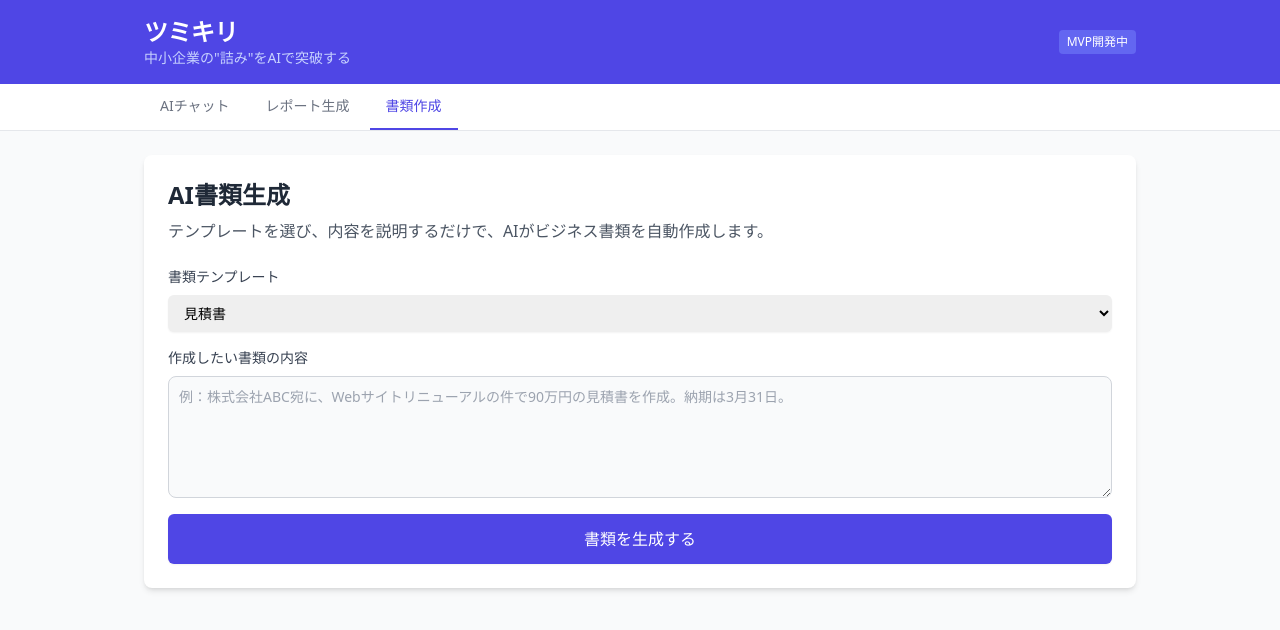
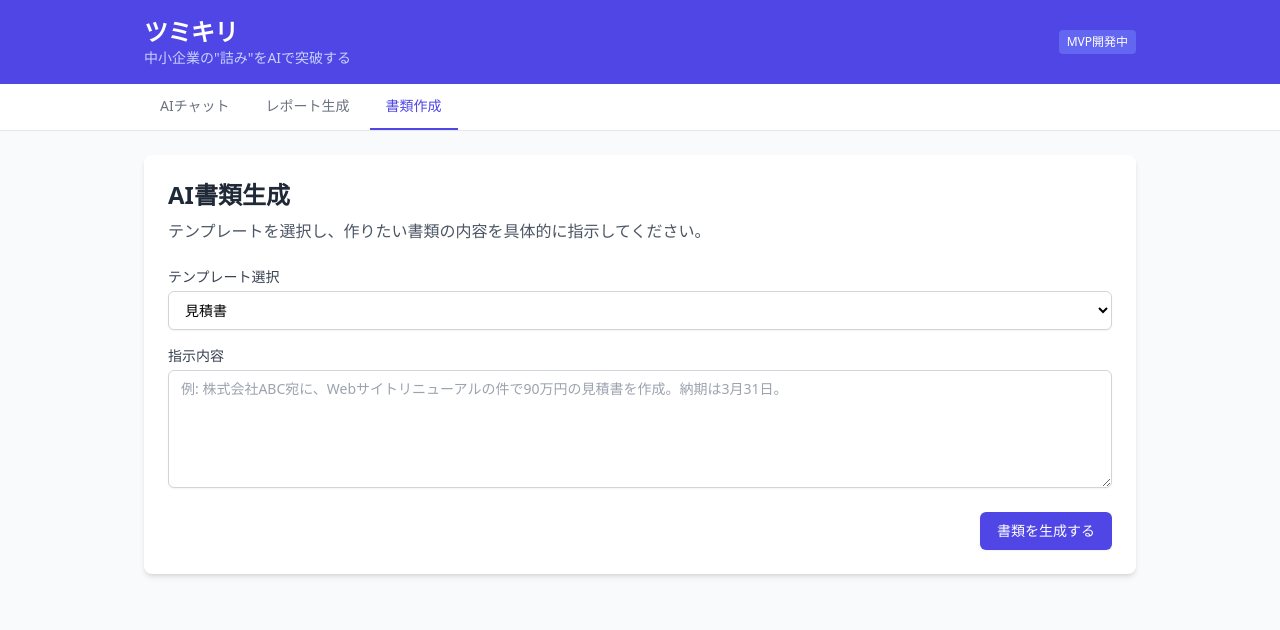
Before and after one commit to mokaland/toppa-inc, a React (Vite) app: page / in a window 1280 px wide. Both pictures are taken after a click on the button "書類作成". Shown: the top 630 px of the page. Built offline with nearby package versions, Linux system fonts and the light colour scheme.

Commit message:
[Tech Lead] DocumentGeneratorのエラーハンドリングを強化

```diff
--- a/src/components/DocumentGenerator.tsx
+++ b/src/components/DocumentGenerator.tsx
@@ -2,42 +2,75 @@ import { useState, useCallback } from 'react';
 
 const API_URL = 'https://us-central1-gen-lang-client-0841897546.cloudfunctions.net/toppa_app_api';
 
+/**
+ * AI書類生成コンポーネント
+ * テンプレートと自然言語の指示に基づき、APIを呼び出して書類を生成します。
+ */
 const DocumentGenerator = () => {
   const [template, setTemplate] = useState('quotation');
   const [description, setDescription] = useState('');
   const [document, setDocument] = useState('');
   const [loading, setLoading] = useState(false);
-  const [error, setError] = useState('');
+  const [error, setError] = useState<string | null>(null);
 
   const generate = useCallback(async () => {
+    // フロントエンドでのバリデーション
     if (!description.trim()) {
-      setError('指示を入力してください');
+      setError('指示内容を入力してください。');
       return;
     }
+
+    // 状態の初期化
     setLoading(true);
-    setError('');
+    setError(null);
     setDocument('');
 
     try {
-      const res = await fetch(API_URL, {
+      const response = await fetch(API_URL, {
         method: 'POST',
-        headers: { 'Content-Type': 'application/json' },
-        body: JSON.stringify({ action: 'document', template, description }),
+        headers: {
+          'Content-Type': 'application/json',
+        },
+        body: JSON.stringify({
+          action: 'document',
+          template,
+          description,
+        }),
       });
-      const data = await res.json();
 
-      if (!res.ok) {
-        throw new Error(data.error || 'サーバーエラーが発生しました。');
+      // HTTPステータスコードが200番台でない場合のエラーハンドリング
+      if (!response.ok) {
+        let errorMessage;
+        try {
+          // まずJSONとしてエラーレスポンスの解析を試みる
+          const errorData = await response.json();
+          errorMessage = errorData.error || errorData.message || 'サーバーからエラーが返されましたが、詳細メッセージがありません。';
+        } catch (jsonError) {
+          // JSONの解析に失敗した場合（例: 502 Bad GatewayでHTMLが返るなど）
+          errorMessage = 'サーバーとの通信に失敗しました。レスポンスが不正です。';
+        }
+        // 最終的なエラーメッセージを組み立ててスローする
+        throw new Error(`${errorMessage} (ステータス: ${response.status})`);
       }
 
+      const data = await response.json();
+
+      // 成功レスポンスだが、期待したデータが含まれていない場合
       if (data.document) {
         setDocument(data.document);
       } else {
-        throw new Error('予期しないレスポンス形式です。');
+        throw new Error('サーバーから予期しない形式の応答がありました。');
       }
-    } catch (err: any) {
-      setError(err.message || '書類の生成に失敗しました。時間をおいて再度お試しください。');
+
+    } catch (err) {
+      // ネットワークエラーやスローされたエラーをキャッチ
+      if (err instanceof Error) {
+        setError(`エラー: ${err.message}`);
+      } else {
+        setError('予期せぬエラーが発生しました。時間をおいて再度お試しください。');
+      }
     } finally {
+      // 処理が成功・失敗いずれの場合でもローディングを解除
       setLoading(false);
     }
   }, [template, description]);
@@ -46,20 +79,18 @@ const DocumentGenerator = () => {
     <div className="p-4 md:p-6 bg-white rounded-lg shadow-md space-y-6">
       <div className="space-y-2">
         <h2 className="text-2xl font-bold text-gray-800">AI書類生成</h2>
-        <p className="text-gray-600">テンプレートを選び、内容を説明するだけで、AIがビジネス書類を自動作成します。</p>
+        <p className="text-gray-600">テンプレートを選択し、作りたい書類の内容を具体的に指示してください。</p>
       </div>
 
       <div className="space-y-4">
-        {/* テンプレート選択 (仕様に合わせて<select>に変更) */}
         <div>
-          <label htmlFor="template-select" className="block text-sm font-medium text-gray-700 mb-2">
-            書類テンプレート
-          </label>
+          <label htmlFor="template" className="block text-sm font-medium text-gray-700 mb-1">テンプレート選択</label>
           <select
-            id="template-select"
+            id="template"
             value={template}
             onChange={(e) => setTemplate(e.target.value)}
-            className="mt-1 block w-full pl-3 pr-10 py-2 text-base border-gray-300 focus:outline-none focus:ring-indigo-500 focus:border-indigo-500 sm:text-sm rounded-md shadow-sm"
+            className="block w-full px-3 py-2 bg-white border border-gray-300 rounded-md shadow-sm focus:outline-none focus:ring-indigo-500 focus:border-indigo-500 sm:text-sm"
+            disabled={loading}
           >
             <option value="quotation">見積書</option>
             <option value="invoice">請求書</option>
@@ -67,59 +98,40 @@ const DocumentGenerator = () => {
           </select>
         </div>
 
-        {/* 指示入力 */}
         <div>
-          <label htmlFor="description-textarea" className="block text-sm font-medium text-gray-700 mb-2">
-            作成したい書類の内容
-          </label>
+          <label htmlFor="description" className="block text-sm font-medium text-gray-700 mb-1">指示内容</label>
           <textarea
-            id="description-textarea"
+            id="description"
             rows={5}
-            className="mt-1 block w-full p-2.5 text-sm text-gray-900 bg-gray-50 rounded-lg border border-gray-300 focus:ring-blue-500 focus:border-blue-500"
-            placeholder="例：株式会社ABC宛に、Webサイトリニューアルの件で90万円の見積書を作成。納期は3月31日。"
+            className="block w-full px-3 py-2 border border-gray-300 rounded-md shadow-sm focus:outline-none focus:ring-indigo-500 focus:border-indigo-500 sm:text-sm"
+            placeholder="例: 株式会社ABC宛に、Webサイトリニューアルの件で90万円の見積書を作成。納期は3月31日。"
             value={description}
             onChange={(e) => setDescription(e.target.value)}
+            disabled={loading}
           />
         </div>
+      </div>
 
-        {/* エラー表示 */}
-        {error && <p className="text-sm text-red-600 bg-red-100 p-3 rounded-md">{error}</p>}
-
-        {/* 生成ボタン */}
+      <div className="flex items-center justify-end">
         <button
           onClick={generate}
           disabled={loading}
-          className="w-full inline-flex justify-center items-center px-6 py-3 border border-transparent text-base font-medium rounded-md shadow-sm text-white bg-indigo-600 hover:bg-indigo-700 focus:outline-none focus:ring-2 focus:ring-offset-2 focus:ring-indigo-500 disabled:bg-gray-400 disabled:cursor-not-allowed"
+          className="inline-flex justify-center py-2 px-4 border border-transparent shadow-sm text-sm font-medium rounded-md text-white bg-indigo-600 hover:bg-indigo-700 focus:outline-none focus:ring-2 focus:ring-offset-2 focus:ring-indigo-500 disabled:bg-gray-400 disabled:cursor-not-allowed"
         >
-          {loading ? (
-            <>
-              <svg className="animate-spin -ml-1 mr-3 h-5 w-5 text-white" xmlns="http://www.w3.org/2000/svg" fill="none" viewBox="0 0 24 24">
-                <circle className="opacity-25" cx="12" cy="12" r="10" stroke="currentColor" strokeWidth="4"></circle>
-                <path className="opacity-75" fill="currentColor" d="M4 12a8 8 0 018-8V0C5.373 0 0 5.373 0 12h4zm2 5.291A7.962 7.962 0 014 12H0c0 3.042 1.135 5.824 3 7.938l3-2.647z"></path>
-              </svg>
-              生成中...
-            </>
-          ) : (
-            '書類を生成する'
-          )}
+          {loading ? '生成中...' : '書類を生成する'}
         </button>
       </div>
 
-      {/* 結果表示 */}
-      {(document || loading) && (
-        <div className="pt-6 border-t border-gray-200">
-          <h3 className="text-lg font-semibold text-gray-800 mb-2">生成結果</h3>
-          <div className="bg-gray-50 p-4 rounded-md">
-            {loading ? (
-              <div className="animate-pulse space-y-2">
-                <div className="h-4 bg-gray-200 rounded w-3/4"></div>
-                <div className="h-4 bg-gray-200 rounded w-1/2"></div>
-                <div className="h-4 bg-gray-200 rounded w-5/6"></div>
-              </div>
-            ) : (
-              <pre className="whitespace-pre-wrap text-sm text-gray-800 font-mono">{document}</pre>
-            )}
-          </div>
+      {error && (
+        <div className="p-4 bg-red-100 border border-red-400 text-red-700 rounded-md">
+          <p>{error}</p>
+        </div>
+      )}
+
+      {document && !loading && (
+        <div className="space-y-4">
+           <h3 className="text-lg font-semibold text-gray-800">生成された書類</h3>
+           <pre className="p-4 bg-gray-50 rounded-md whitespace-pre-wrap text-sm text-gray-800 border">{document}</pre>
         </div>
       )}
     </div>
```
